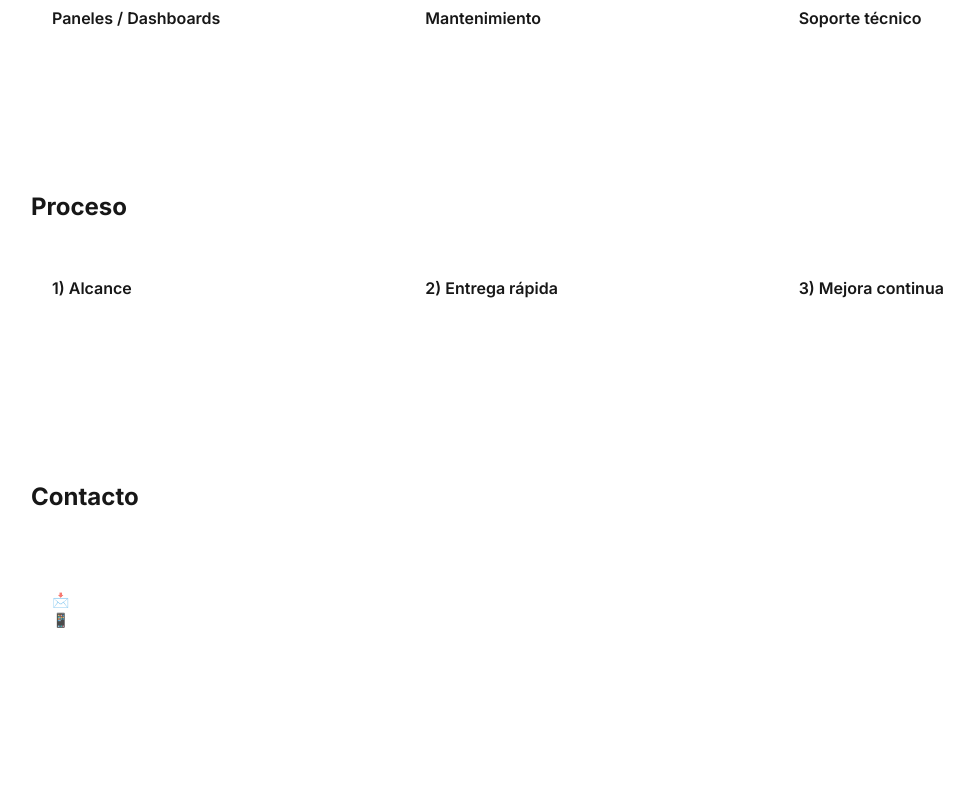
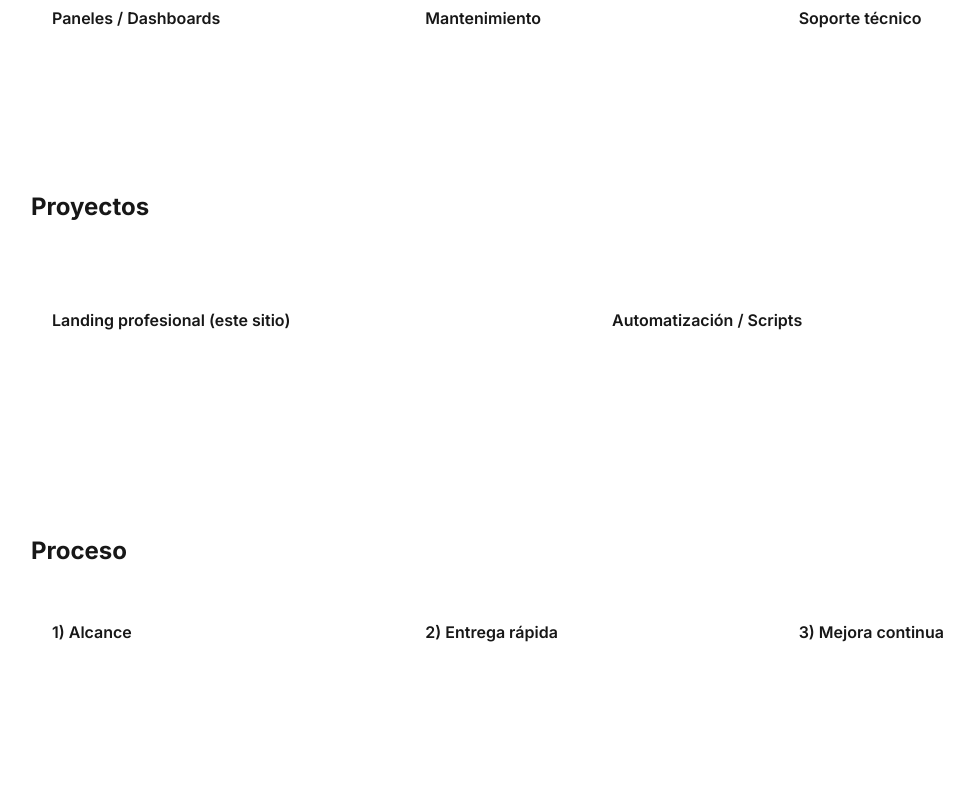
Before and after one commit to Fabiox176/ff-dev-solutions-web, a Next.js app: page / in a window 1280 px wide. Shown: the part 760-1560 px from the top of the page, without its empty margins (57-1031 px from the left). Before the commit the page ends 1536 px from the top, so only its background shows below. Built offline with nearby package versions, Linux system fonts and the light colour scheme.

Commit message:
feat: add projects section

```diff
--- a/app/layout.tsx
+++ b/app/layout.tsx
@@ -24,6 +24,7 @@ export default function RootLayout({
             <span className="font-semibold">F&F Dev Solutions</span>
             <nav className="flex gap-6 text-sm text-white/70">
               <a className="hover:text-white" href="#servicios">Servicios</a>
+              <a className="hover:text-white" href="#proyectos">Proyectos</a>
               <a className="hover:text-white" href="#proceso">Proceso</a>
               <a className="hover:text-white" href="#contacto">Contacto</a>
             </nav>
--- a/app/page.tsx
+++ b/app/page.tsx
@@ -59,6 +59,59 @@ export default function Home() {
         </div>
       </section>
 
+            {/* PROYECTOS */}
+      <section id="proyectos">
+        <div className="mx-auto max-w-6xl px-6 py-14">
+          <h2 className="text-2xl font-bold">Proyectos</h2>
+          <p className="mt-2 text-white/70">
+            Trabajo real o demos bien hechas. Lo importante: se puede ver.
+          </p>
+
+          <div className="mt-8 grid gap-4 lg:grid-cols-2">
+            {[
+              {
+                title: "Landing profesional (este sitio)",
+                desc: "Base sólida: Next.js + Tailwind, responsive, deploy continuo en Vercel.",
+                tags: ["Next.js", "Tailwind", "Vercel"],
+                href: "https://ff-dev-solutions-web.vercel.app/",
+              },
+              {
+                title: "Automatización / Scripts",
+                desc: "Procesos repetitivos fuera: tareas, reportes, integraciones simples.",
+                tags: ["Node", "Python", "APIs"],
+                href: "#contacto",
+              },
+            ].map((p) => (
+              <a
+                key={p.title}
+                href={p.href}
+                className="group rounded-xl border border-white/10 p-5 transition hover:border-white/30"
+              >
+                <div className="flex items-start justify-between gap-4">
+                  <div>
+                    <h3 className="font-semibold group-hover:text-white">{p.title}</h3>
+                    <p className="mt-2 text-sm text-white/70">{p.desc}</p>
+                  </div>
+                  <span className="text-white/40 group-hover:text-white/70">↗</span>
+                </div>
+
+                <div className="mt-4 flex flex-wrap gap-2">
+                  {p.tags.map((t) => (
+                    <span
+                      key={t}
+                      className="rounded-full border border-white/10 px-3 py-1 text-xs text-white/70"
+                    >
+                      {t}
+                    </span>
+                  ))}
+                </div>
+              </a>
+            ))}
+          </div>
+        </div>
+      </section>
+
+
       {/* PROCESO */}
       <section id="proceso" className="bg-white/5">
         <div className="mx-auto max-w-6xl px-6 py-14">
```
